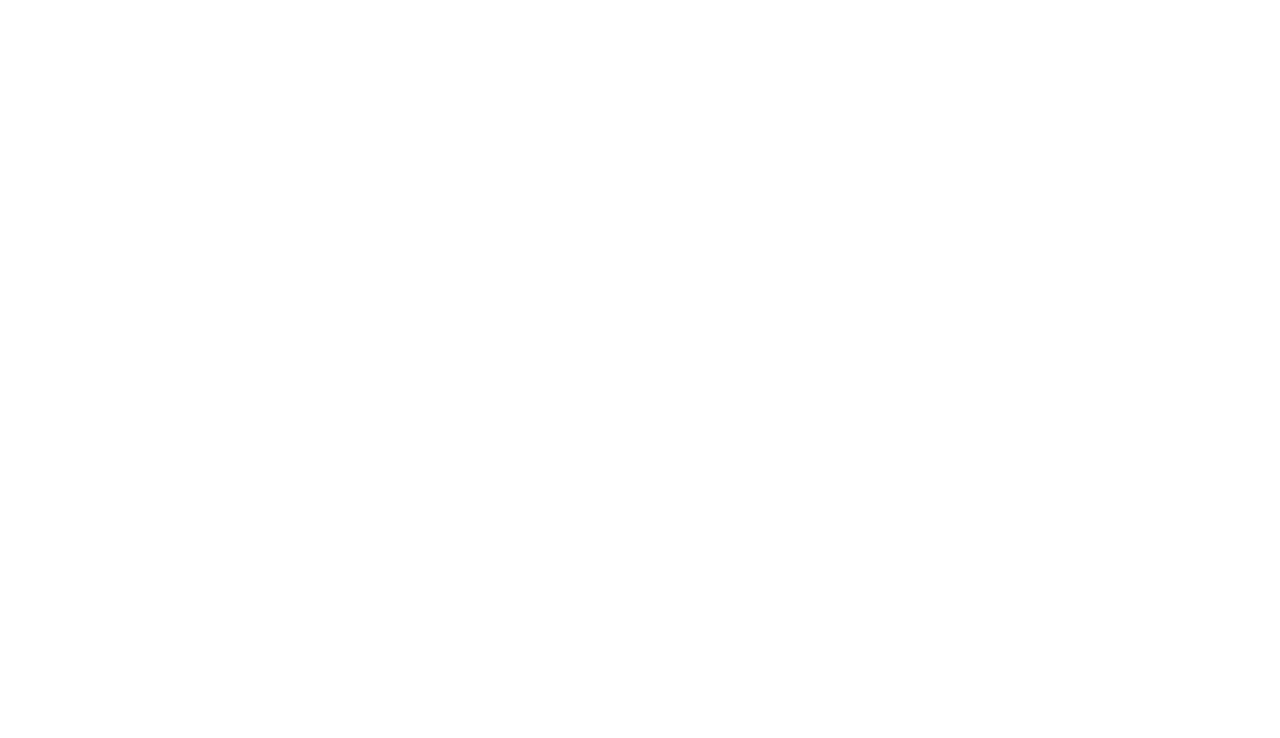
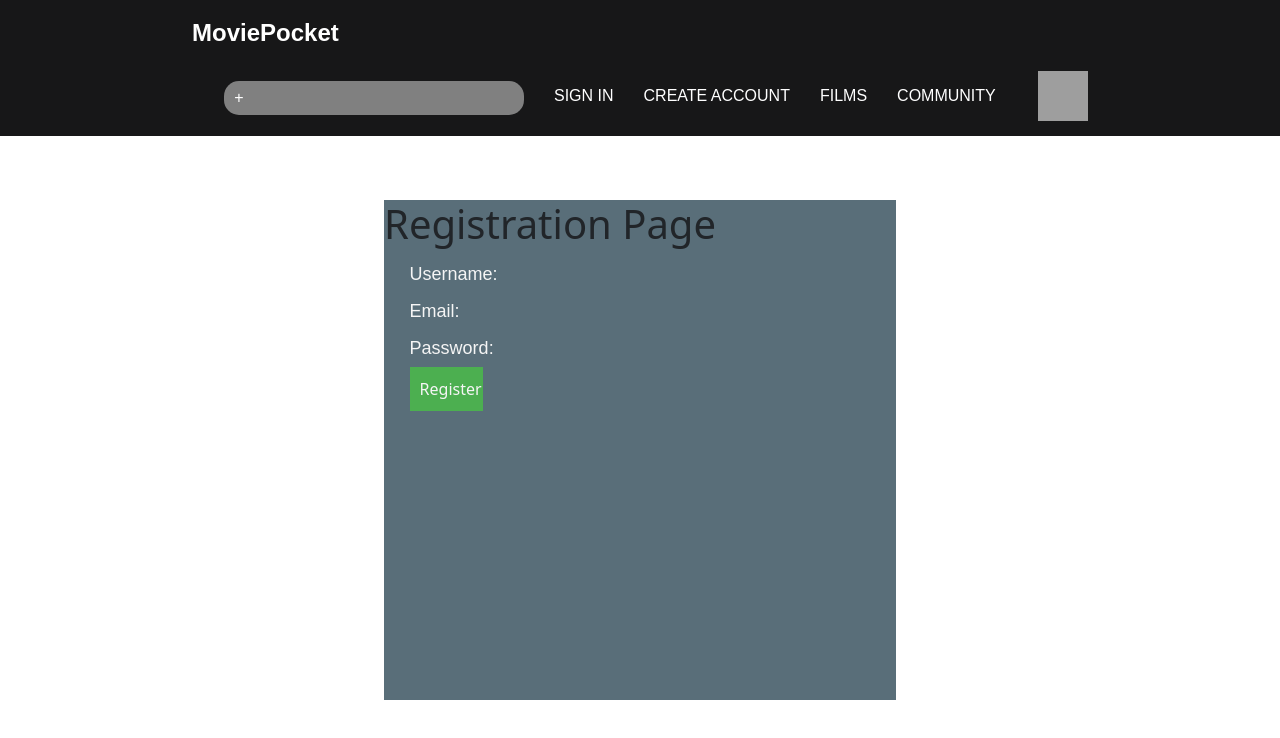
Before and after one commit to prymakD/MoviePocket, a React (Create React App) app in the folder src/main/frontend/: page /registration in a window 1280 px wide. Shown: the top 738 px of the page. Built offline with nearby package versions, Linux system fonts and the light colour scheme; grey boxes are pictures that could not be loaded.

Commit message:
Registration page

```diff
--- a/src/main/frontend/src/App.js
+++ b/src/main/frontend/src/App.js
@@ -4,6 +4,7 @@
 import {Routes, Route} from 'react-router-dom';
 import Home from './pages/Home';
 import {Film} from './pages/Film';
+import RegistrationPage from './pages/RegistrationPage'
 import 'bootstrap/dist/css/bootstrap.min.css'
 
 function App() {
@@ -12,11 +13,12 @@
             <Routes>
                 <Route path='/' element={<Layout/>}>
                     <Route index element={<Home/>}></Route>
+                    <Route path='registration' element={<RegistrationPage/>}></Route>
                     <Route path='film' element={<Film/>}></Route>
                     <Route path='film/:title' element={<Film/>}></Route>
                 </Route>
             </Routes>
         </div>
-    );
+    );gi
 }
 export default App;
--- a/src/main/frontend/src/components/navbar/Navlist.js
+++ b/src/main/frontend/src/components/navbar/Navlist.js
@@ -9,7 +9,7 @@
                 <input type="submit" className="Submit" value="+"/>
             </div>
             <li className="NavListItem"><Link to="#" className="NavListLink">SIGN IN</Link></li>
-            <li className="NavListItem"><Link to="#" className="NavListLink">CREATE ACCOUNT</Link></li>
+            <li className="NavListItem"><Link to="/registration" className="NavListLink">CREATE ACCOUNT</Link></li>
             <li className="NavListItem"><Link to="/film" className="NavListLink">FILMS</Link></li>
             <li className="NavListItem"><Link to="#" className="NavListLink">COMMUNITY</Link></li>
         </ul>
--- /dev/null
+++ b/src/main/frontend/src/pages/RegistrationPage.css
@@ -0,0 +1,57 @@
+.registration-container {
+    margin-left: 30%;
+    margin-right: 30%;
+    margin-top: 5%;
+    height: 500px;
+    background-color: #596E79;
+}
+
+.head {
+    font-size: 26px;
+    margin-top: 3%;
+    margin-left: 5%;
+    margin-bottom: 3%;
+    color: whitesmoke;
+    font-family: 'Poppins', sans-serif;
+}
+
+form {
+    margin-left: 5%;
+    display: flex;
+    flex-direction: column;
+}
+
+label {
+    margin-top: 5px;
+    margin-bottom: 5px;
+    color: whitesmoke;
+    font-family: 'Poppins', sans-serif;
+    font-size: 18px;
+}
+
+.registration-input {
+    font-family: 'Poppins', sans-serif;
+    padding: 10px;
+    margin-bottom: 10px;
+    border: 1px solid whitesmoke;
+    border-radius: 4px;
+    background-color: #869BB3;
+}
+.registration-input:focus{
+    background-color: whitesmoke;
+}
+
+button {
+    padding: 10px;
+    background-color: #4caf50;
+    font-size: 20px;
+    font-family: 'Poppins', sans-serif;
+    color: whitesmoke;
+    cursor: pointer;
+    margin-top: 5%;
+    width: 15%;
+}
+
+button:hover {
+    background-color: #45a049;
+}
--- /dev/null
+++ b/src/main/frontend/src/pages/RegistrationPage.js
@@ -0,0 +1,72 @@
+import React, { useState } from 'react';
+import axios from 'axios';
+import './RegistrationPage.css';
+
+const RegistrationPage = () => {
+    const [username, setUsername] = useState('');
+    const [email, setEmail] = useState('');
+    const [password, setPassword] = useState('');
+
+    const handleUsernameChange = (event) => {
+        setUsername(event.target.value);
+    };
+
+    const handleEmailChange = (event) => {
+        setEmail(event.target.value);
+    };
+
+    const handlePasswordChange = (event) => {
+        setPassword(event.target.value);
+    };
+
+    const handleSubmit = async (event) => {
+        event.preventDefault();
+
+        try {
+            const response = await axios.get('http://localhost:8080/user/f', {
+            });
+
+            console.log('Registration successful!', response.data);
+        } catch (error) {
+            console.error('Error occurred during registration:', error);
+        }
+    };
+
+    return (
+        <div className="registration-container">
+            <h1>Registration Page</h1>
+            <form onSubmit={handleSubmit}>
+                <div className="form-group">
+                    <label htmlFor="username">Username:</label>
+                    <input
+                        type="text"
+                        id="username"
+                        value={username}
+                        onChange={handleUsernameChange}
+                    />
+                </div>
+                <div className="form-group">
+                    <label htmlFor="email">Email:</label>
+                    <input
+                        type="email"
+                        id="email"
+                        value={email}
+                        onChange={handleEmailChange}
+                    />
+                </div>
+                <div className="form-group">
+                    <label htmlFor="password">Password:</label>
+                    <input
+                        type="password"
+                        id="password"
+                        value={password}
+                        onChange={handlePasswordChange}
+                    />
+                </div>
+                <button type="submit">Register</button>
+            </form>
+        </div>
+    );
+};
+
+export default RegistrationPage;
```
Also changed, not shown: src/main/frontend/src/Registration.js (deleted, +0 -17 lines).
